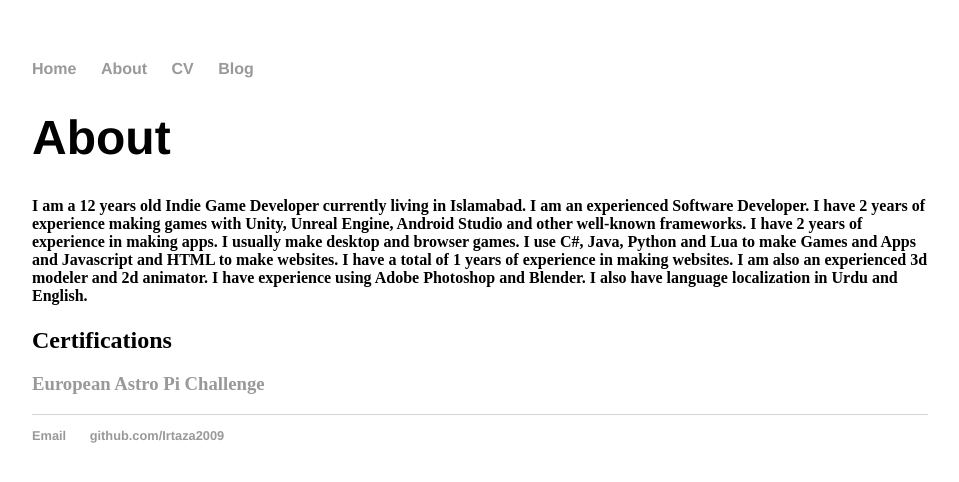
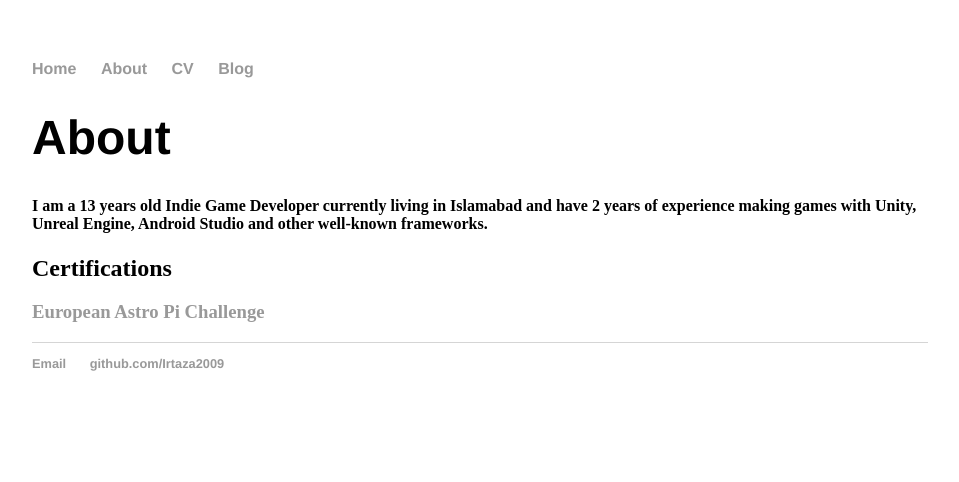
Before and after one commit to mujjazi/irtaza2009.github.io, a Jekyll site: the page built from about/index.html, in a window 1280 px wide. Shown: the top 482 px of the page, without its empty margins (160-1119 px from the left). Built offline with Jekyll 4.4.1, drawn with Linux system fonts in a browser that asks for light colours; comment, search, counter and statistics services are not loaded.

Commit message:
Update index.html

```diff
--- a/about/index.html
+++ b/about/index.html
@@ -7,11 +7,8 @@ title: About
         <h1>{{ page.title }}</h1>
 
         <h4>
-		I am a 12 years old Indie Game Developer currently living in Islamabad. I am an experienced Software Developer.
-		I have 2 years of experience making games with Unity, Unreal Engine, Android Studio and other well-known frameworks.
-		I have 2 years of experience in making apps. I usually make desktop and browser games.
-		I use C#, Java, Python and Lua to make Games and Apps and Javascript and HTML to make websites. I have a total of 1 years of experience in making websites.
-		I am also an experienced 3d modeler and 2d animator. I have experience using Adobe Photoshop and Blender. I also have language localization in Urdu and English.
+		I am a 13 years old Indie Game Developer currently living in Islamabad and have 2 years of experience making games with
+		Unity, Unreal Engine, Android Studio and other well-known frameworks.
 	</h4>
 
         <h2>Certifications</h2>
```
